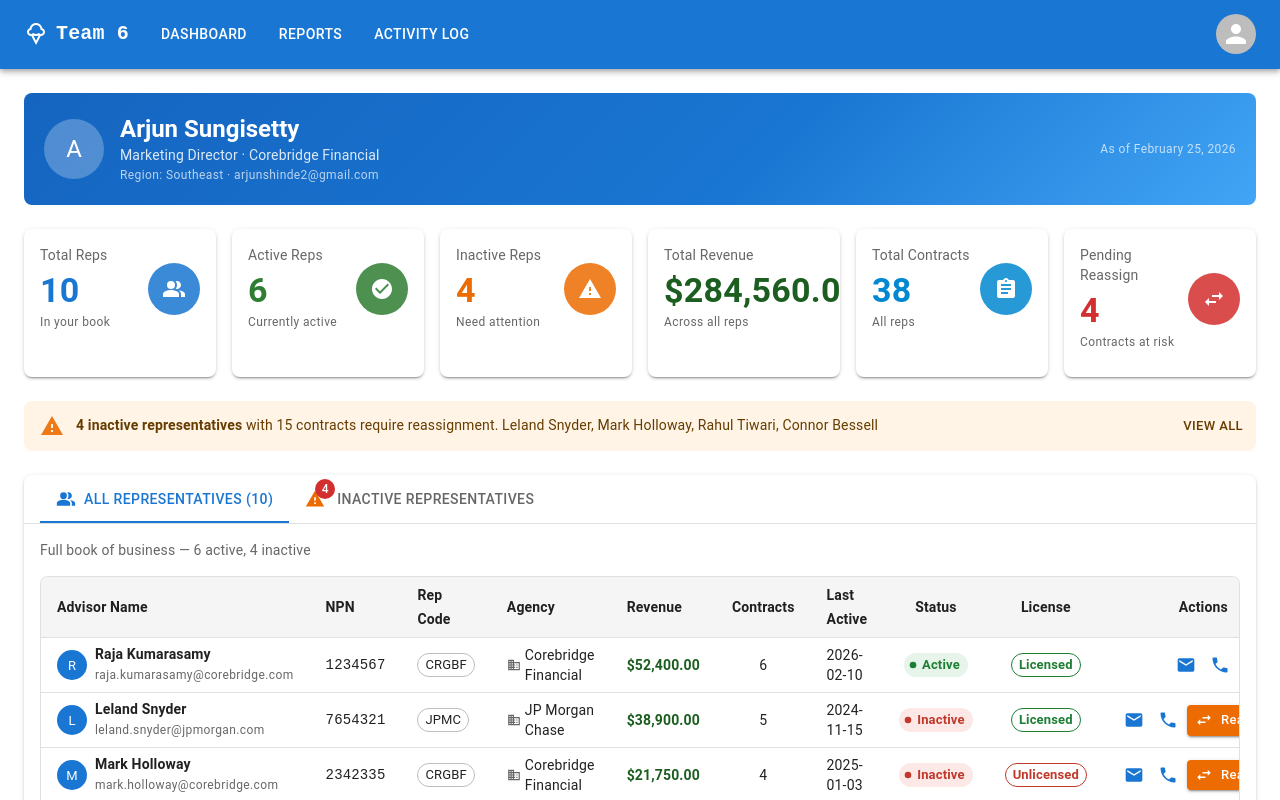
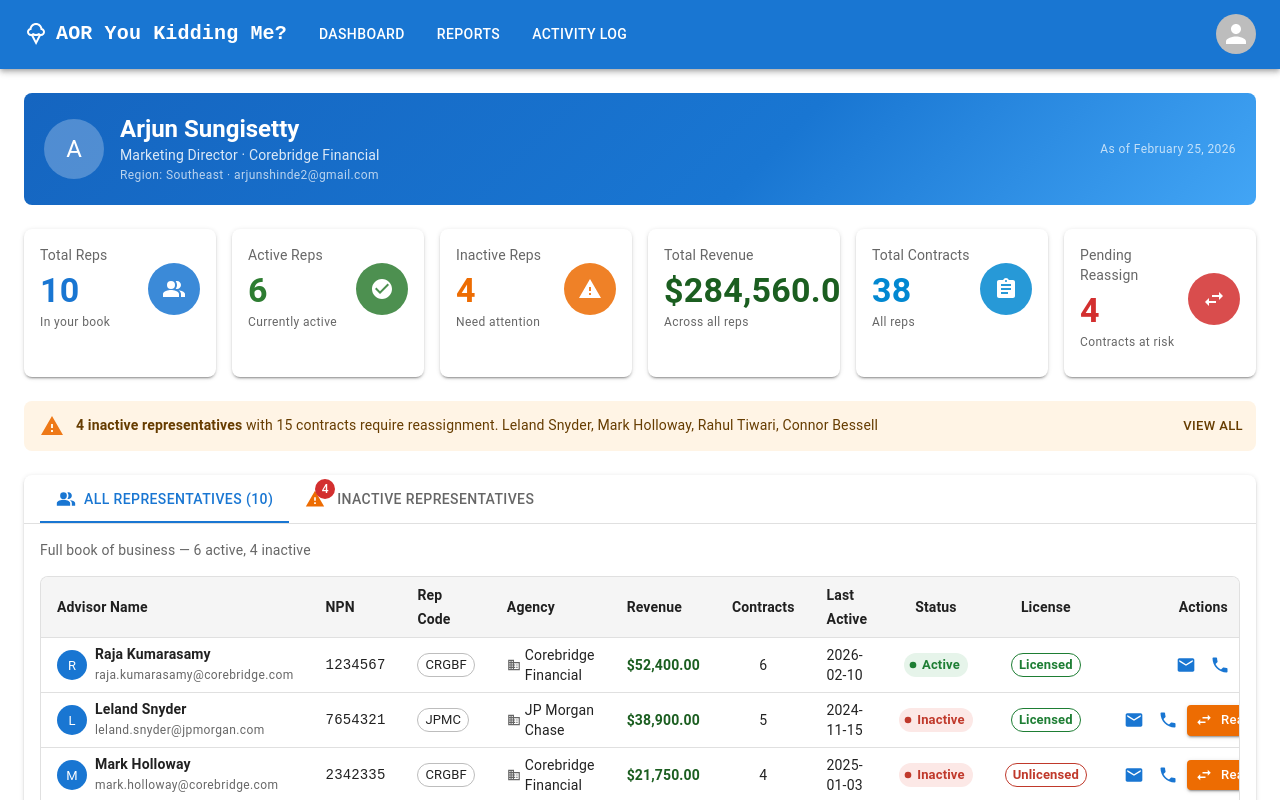
Before and after one commit to Insured-Retirement-Institute/Team-6---Hackathon, a Next.js app in the folder src/ui/: page /dashboard in a window 1280 px wide. Shown: the top 800 px of the page. Built offline with nearby package versions, Linux system fonts and the light colour scheme.

Commit message:
updates window title and menu title

```diff
--- a/src/ui/app/header.js
+++ b/src/ui/app/header.js
@@ -60,7 +60,7 @@ export default function Header() {
               textDecoration: 'none',
             }}
           >
-            Team 6
+            AOR You Kidding Me?
           </Typography>
 
           <Box sx={{ flexGrow: 1, display: { xs: 'flex', md: 'none' } }}>
--- a/src/ui/app/layout.js
+++ b/src/ui/app/layout.js
@@ -13,7 +13,7 @@ const geistMono = Geist_Mono({
 });
 
 export const metadata = {
-  title: "Create Next App",
+  title: "AOR Change App",
   description: "Generated by create next app",
 };
 
```
